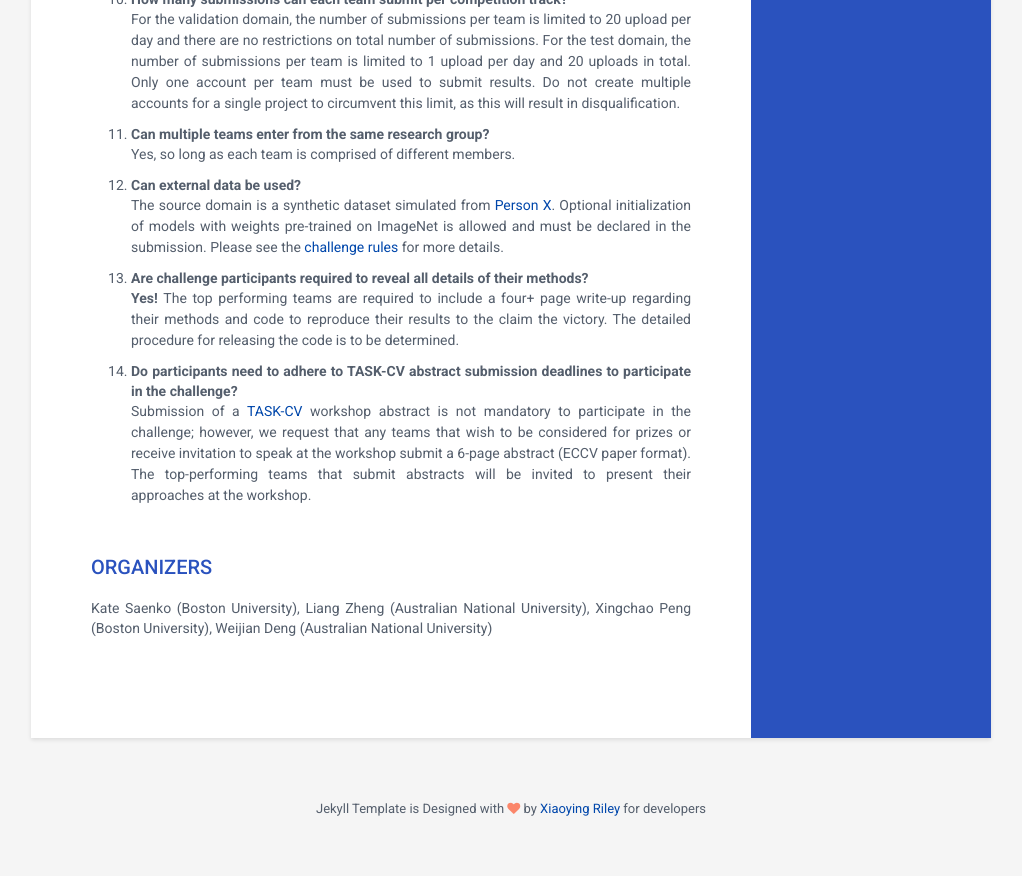
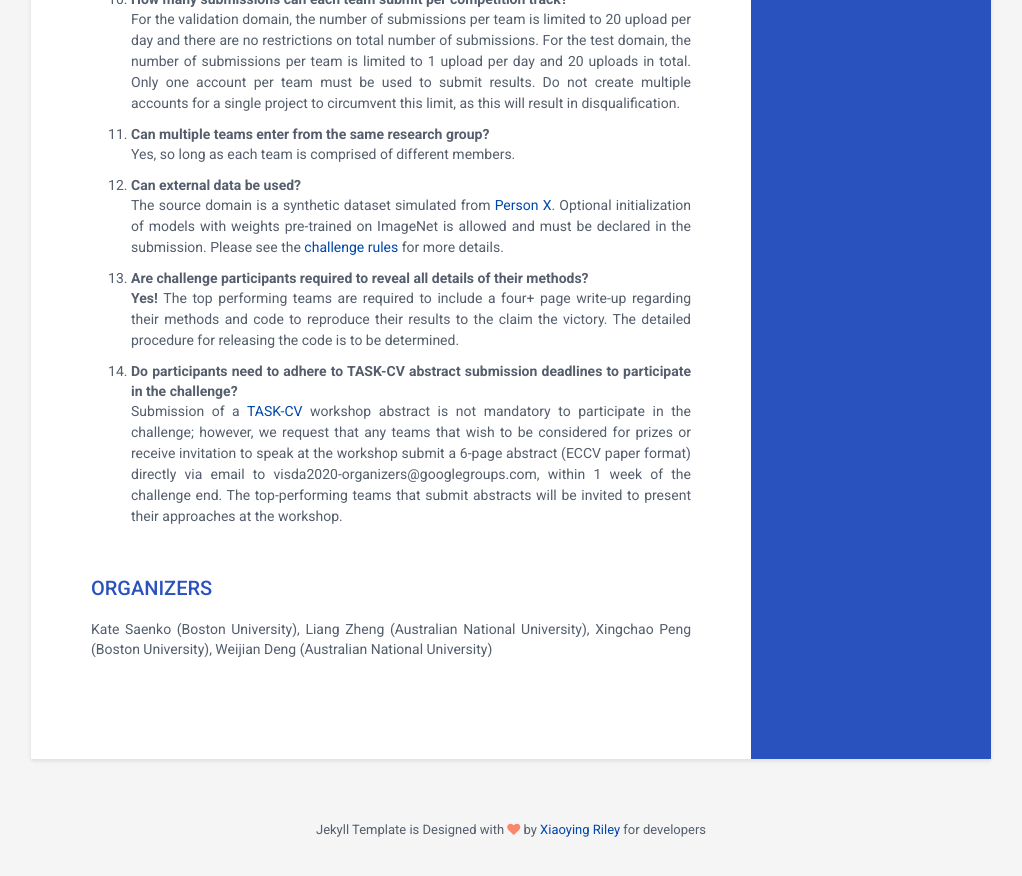
Before and after one commit to VisionLearningGroup/VisionLearningGroup.github.io, a Jekyll site: the page built from visda-2020/index.html, in a window 1280 px wide and 900 px high, scrolled down 2784 px. Shown: the top 876 px of the window, without its empty margins (129-1151 px from the left). Built offline with Jekyll 4.4.1, drawn with Linux system fonts in a browser that asks for light colours.

Commit message:
Update index.html

```diff
--- a/visda-2020/index.html
+++ b/visda-2020/index.html
@@ -188,7 +188,7 @@ layout: visda2020
 
 			<li><b>Do participants need to adhere to TASK-CV abstract submission deadlines to participate in the challenge?</b></li>
 			<p>Submission of a <a href = "https://sites.google.com/view/task-cv2020">TASK-CV</a> workshop abstract is not mandatory to participate in the challenge;
-				however, we request that any teams that wish to be considered for prizes or receive invitation to speak at the workshop submit a 6-page abstract (ECCV paper format).
+				however, we request that any teams that wish to be considered for prizes or receive invitation to speak at the workshop submit a 6-page abstract (ECCV paper format) directly via email to visda2020-organizers@googlegroups.com, within 1 week of the challenge end.
 				The top-performing teams that submit abstracts will be invited to present their approaches at the workshop. </p>
 		</ol>
 
```
